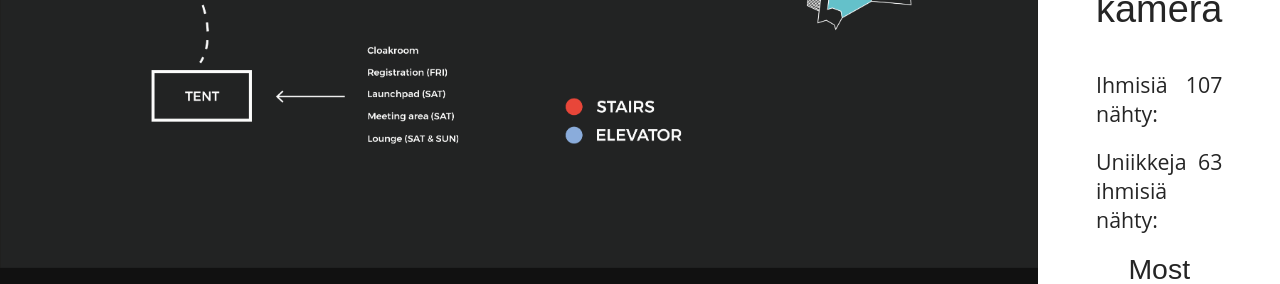
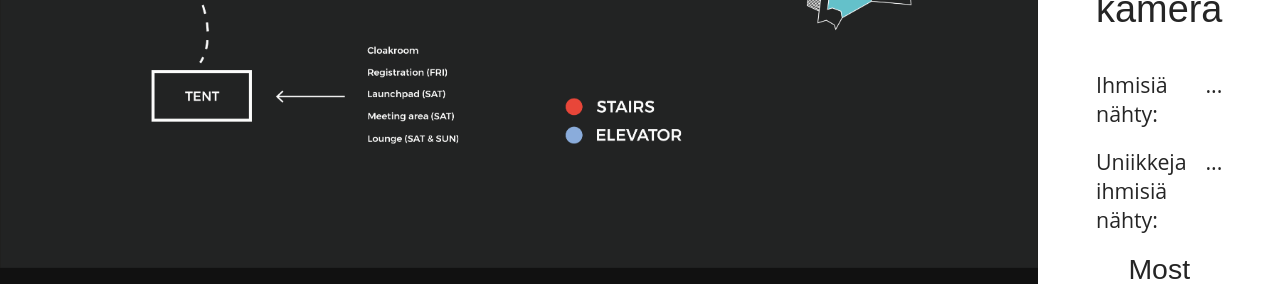
Before and after one commit to jormeli/junction17, a React app in the folder frontend/: page / in a window 1280 px wide. Shown: the part 474-758 px from the top of the page. Built offline with nearby package versions, Linux system fonts and the light colour scheme; no server answers.

Commit message:
count numbers of people in MapView

```diff
--- a/frontend/src/ui/mapView/MapView.js
+++ b/frontend/src/ui/mapView/MapView.js
@@ -9,7 +9,27 @@ class MapView extends Component {
         this.props.mapDataFetch();
     }
 
+    countUniques(computedData, rawData) {
+        let count = 0;
+        computedData.map(el => count += 1);
+        count += rawData['-1'].length;
+        return count;
+    }
+
+    countTotalPeople(computedData, rawData) {
+        let count = 0;
+        computedData.map(el => count += el.length);
+        count += rawData['-1'].length;
+        return count;
+    }
+
     render() {
+        let uniques, totalPeople;
+
+        if (this.props.data) {
+            uniques = this.countUniques(this.props.data.computedData, this.props.data.rawData);
+            totalPeople = this.countTotalPeople(this.props.data.computedData, this.props.data.rawData);
+        }
 
         const cameras = [
             {
@@ -42,11 +62,15 @@ class MapView extends Component {
                         <ul className="map-camera-stats-list">
                             <li className="map-camera-stat">
                                 <span className="map-camera-stat-label">Ihmisiä nähty:</span>
-                                <span className="map-camera-stat-value">107</span>
+                                <span className="map-camera-stat-value">
+                                    {!totalPeople ? '...' : totalPeople}
+                                </span>
                             </li>
                             <li className="map-camera-stat">
                                 <span className="map-camera-stat-label">Uniikkeja ihmisiä nähty:</span>
-                                <span className="map-camera-stat-value">63</span>
+                                <span className="map-camera-stat-value">
+                                    {!uniques ? '...' : uniques}
+                                </span>
                             </li>
                         </ul>
 
--- a/frontend/src/ui/mapView/index.js
+++ b/frontend/src/ui/mapView/index.js
@@ -2,4 +2,8 @@ import { connect } from 'react-redux';
 import MapView from './MapView';
 import { mapDataFetch } from './actions';
 
-export default connect(null, { mapDataFetch })(MapView);
+const mapStateToProps = state => ({
+    data: state.leaderboard.data
+});
+
+export default connect(mapStateToProps, { mapDataFetch })(MapView);
```
